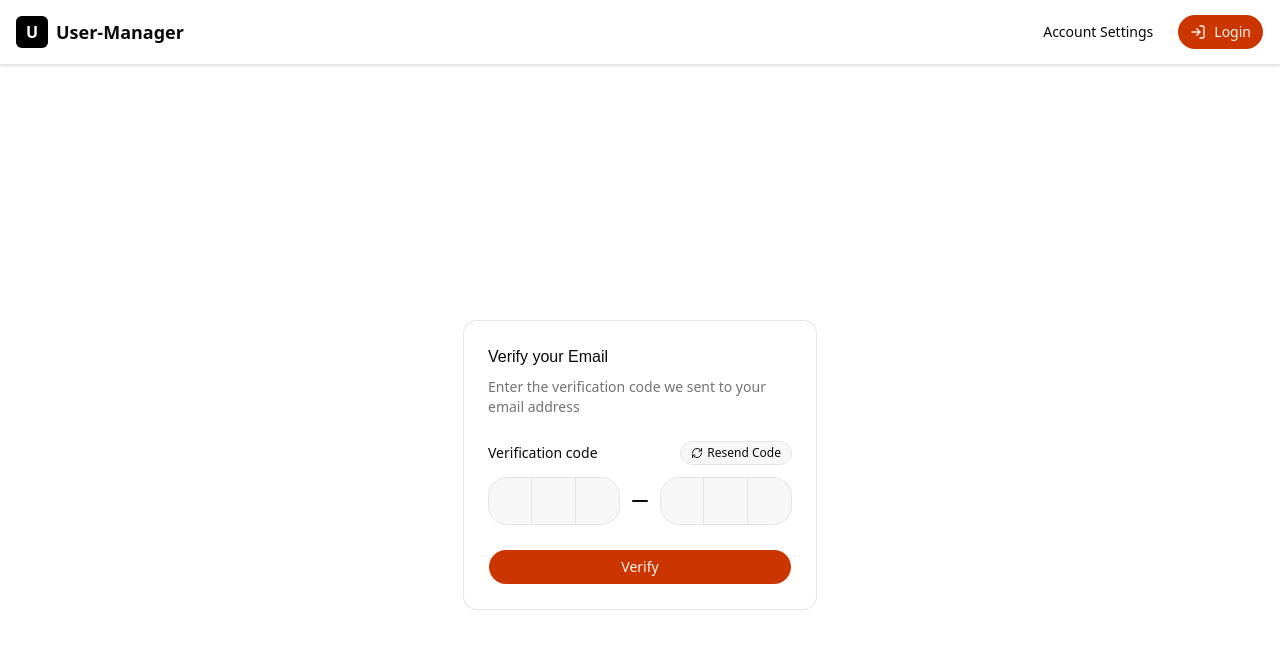
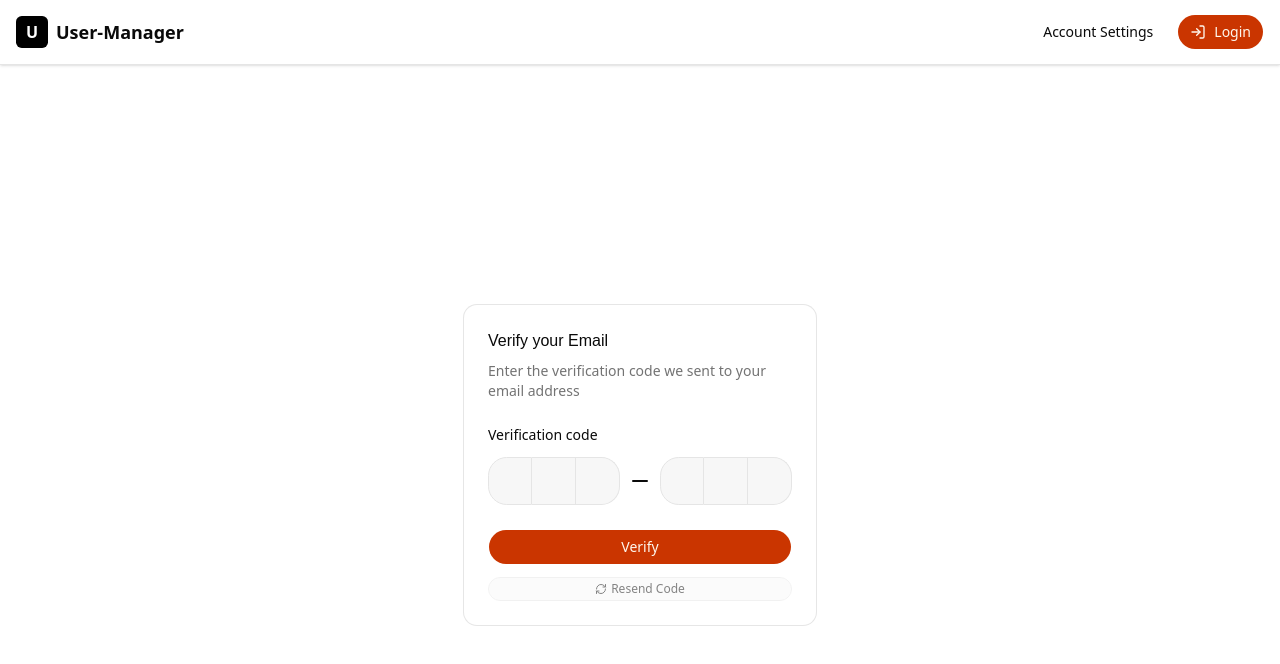
Before and after one commit to Dinil-Denny/UserManagementApp, a React (Vite) app in the folder client/: page /otp-verification in a window 1280 px wide. Shown: the top 664 px of the page. Built offline with nearby package versions, Linux system fonts and the light colour scheme.

Commit message:
test - no changes

```diff
--- a/client/src/pages/user/otp.tsx
+++ b/client/src/pages/user/otp.tsx
@@ -33,10 +33,10 @@ const InputOTPForm = () => {
               <FieldLabel htmlFor="otp-verification">
                 Verification code
               </FieldLabel>
-              <Button variant="outline" size="xs">
+              {/* <Button variant="outline" size="xs" disabled>
                 <RefreshCwIcon />
                 Resend Code
-              </Button>
+              </Button> */}
             </div>
             <InputOTP maxLength={6} id="otp-verification" required>
               <InputOTPGroup className="*:data-[slot=input-otp-slot]:h-12 *:data-[slot=input-otp-slot]:w-11 *:data-[slot=input-otp-slot]:text-xl">
@@ -58,6 +58,10 @@ const InputOTPForm = () => {
             <Button type="submit" className="w-full">
               Verify
             </Button>
+            <Button variant="outline" size="xs" disabled>
+              <RefreshCwIcon />
+              Resend Code
+            </Button>
           </Field>
         </CardFooter>
       </Card>
--- a/client/src/pages/user/userLogin.tsx
+++ b/client/src/pages/user/userLogin.tsx
@@ -21,7 +21,6 @@ const UserLogin = () => {
           <CardDescription>
             Enter your email below to login to your account
           </CardDescription>
-
         </CardHeader>
         <CardContent>
           <form>
```
Also changed, not shown: 1 other file (tests, documents, lock files or other folders). Lines whose indentation alone changed are shown as unchanged.
